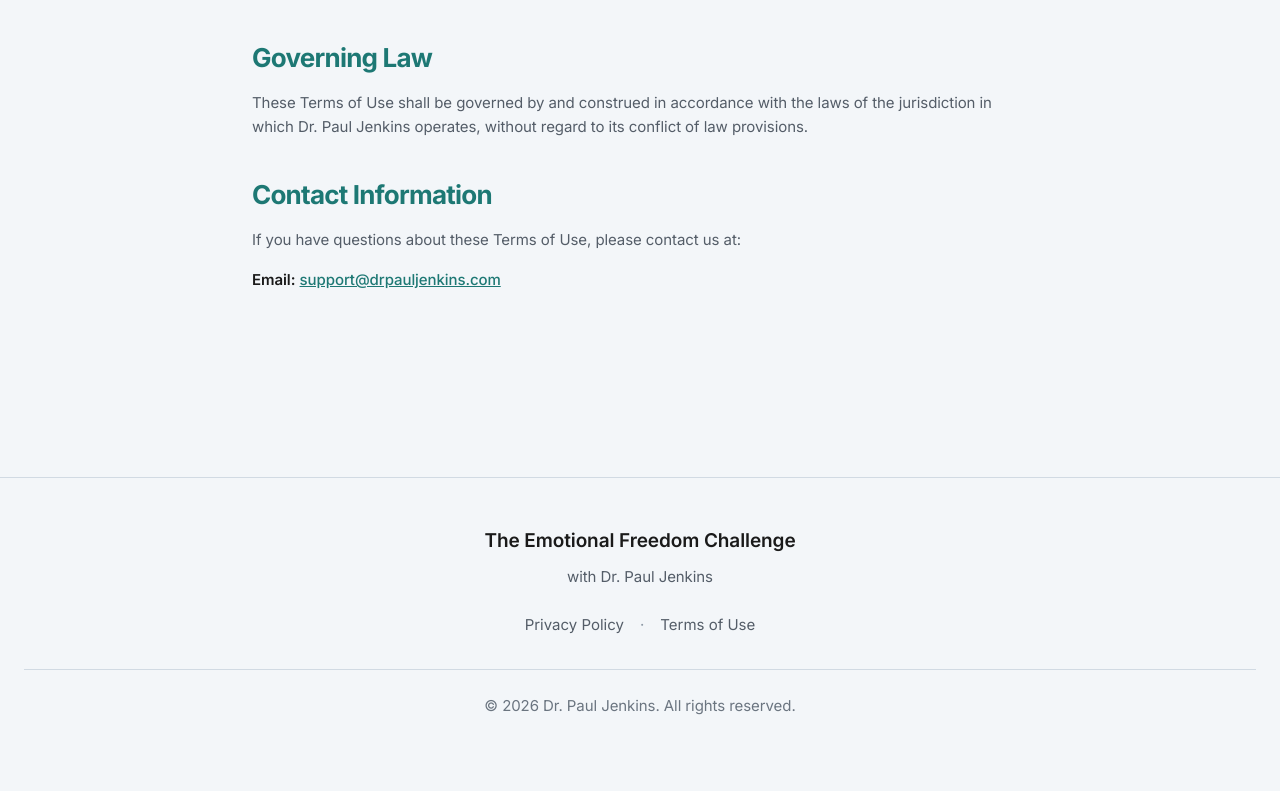
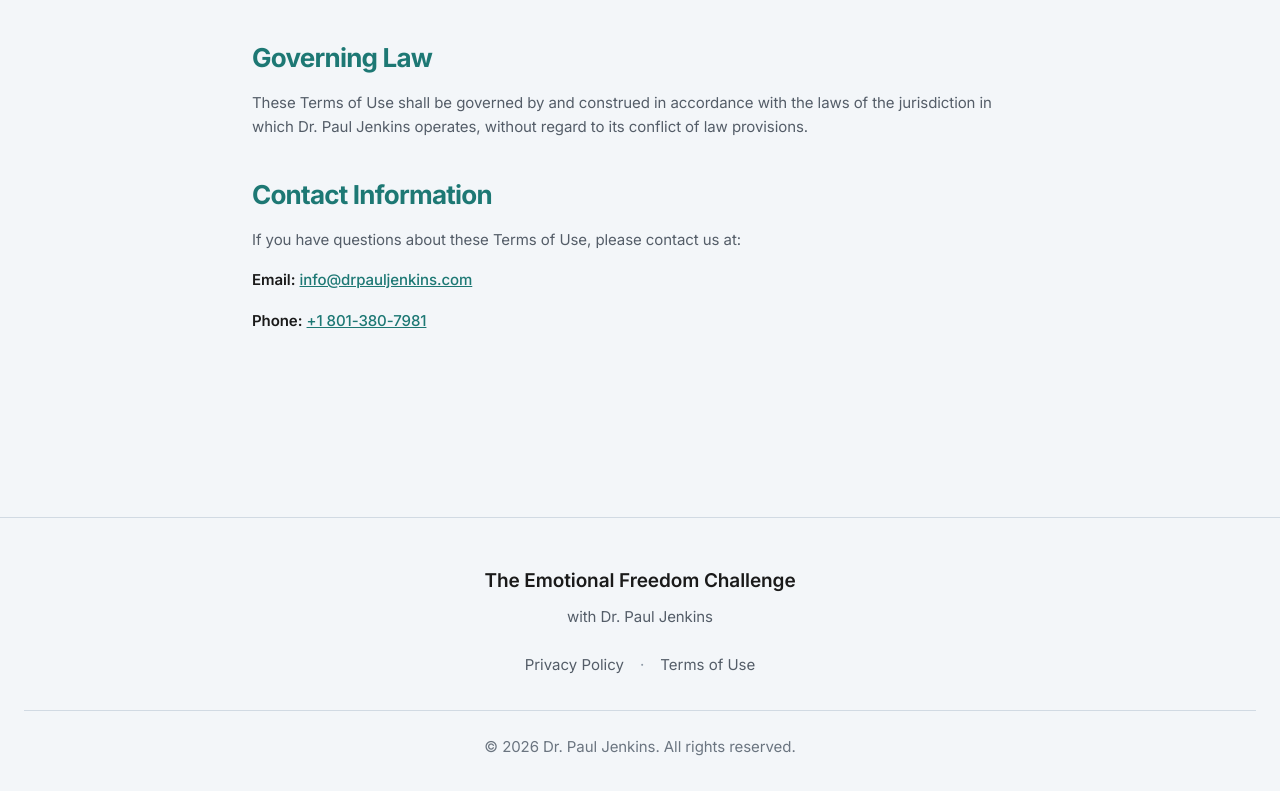
Before and after one commit to rbradshaw9/emotionalfreedomchallenge, a Next.js app: page /terms in a window 1280 px wide. Shown: the part 2394-3185 px from the top of the page. Before the commit the page ends 3145 px from the top, so only its background shows below. Built offline with nearby package versions, Linux system fonts and the light colour scheme.

Commit message:
Update contact info to info@drpauljenkins.com and +1 801-380-7981

```diff
--- a/app/terms/page.tsx
+++ b/app/terms/page.tsx
@@ -143,7 +143,10 @@ export default function TermsPage() {
             If you have questions about these Terms of Use, please contact us at:
           </p>
           <p>
-            <strong>Email:</strong> <a href="mailto:support@drpauljenkins.com">support@drpauljenkins.com</a>
+            <strong>Email:</strong> <a href="mailto:info@drpauljenkins.com">info@drpauljenkins.com</a>
+          </p>
+          <p>
+            <strong>Phone:</strong> <a href="tel:+18013807981">+1 801-380-7981</a>
           </p>
         </section>
       </div>
--- a/app/thank-you/page.tsx
+++ b/app/thank-you/page.tsx
@@ -123,7 +123,7 @@ export default function ThankYouPage() {
           </p>
           <p>
             If you have any questions, you can reach us at:<br />
-            <a href="mailto:support@drpauljenkins.com">support@drpauljenkins.com</a> or <a href="tel:+1-855-227-2400">855-227-2400</a>
+            <a href="mailto:info@drpauljenkins.com">info@drpauljenkins.com</a> or <a href="tel:+18013807981">+1 801-380-7981</a>
           </p>
           <p className={styles.signoff}>
             We're genuinely glad you're here.
```
